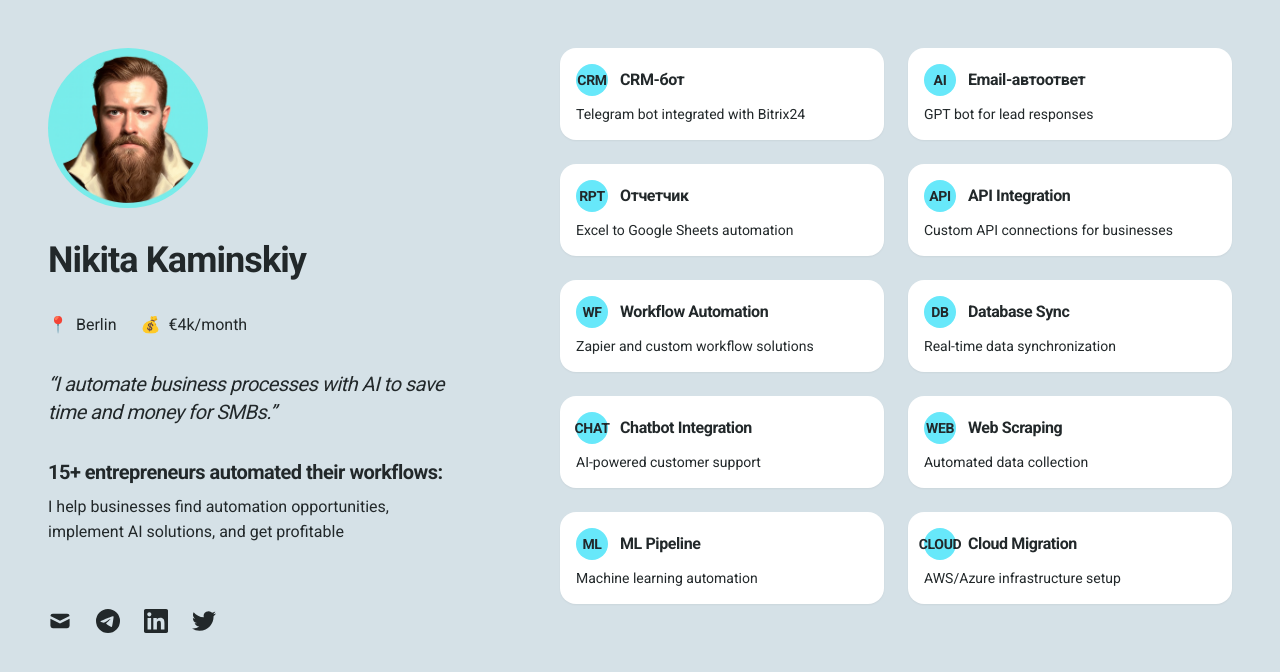
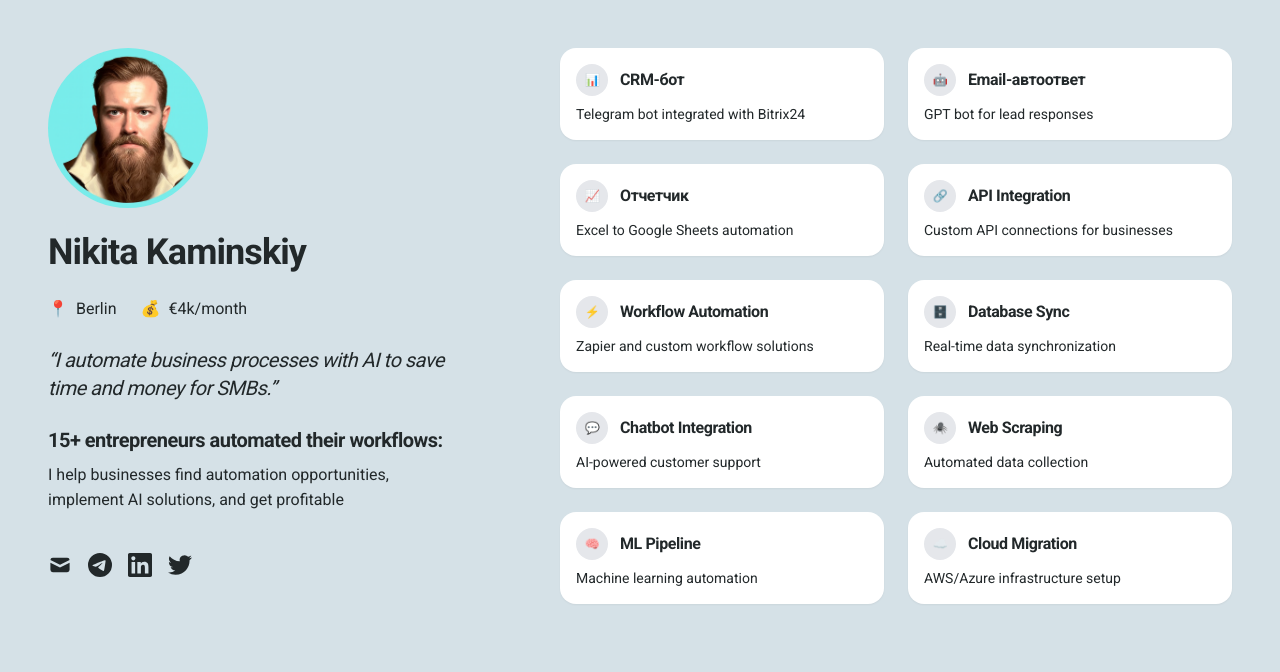
Before and after one commit to MrKaminskiy/nikitakaminskiy.com, a Next.js app: page / in a window 1280 px wide. Shown: the top 672 px of the page. Built offline with nearby package versions, Linux system fonts and the light colour scheme.

Commit message:
Fix spacing: reduce gaps between name/location and social icons, replace blue logos with neutral emoji placeholders

```diff
--- a/src/app/page.tsx
+++ b/src/app/page.tsx
@@ -4,7 +4,7 @@ export default function Home() {
     <div className="min-h-screen bg-custom-primary text-custom-primary">
       <main className="flex h-screen">
         {/* Left Column - Personal Info (40% width, fixed) */}
-        <div className="w-2/5 p-12 flex flex-col justify-start space-y-8">
+        <div className="w-2/5 p-12 flex flex-col justify-start space-y-6">
             {/* Profile Photo */}
             <div className="w-40 h-40 rounded-full overflow-hidden">
               <img
@@ -47,8 +47,8 @@ export default function Home() {
             </div>
 
             {/* Contact Section */}
-            <div className="pt-8">
-              <div className="flex space-x-6">
+            <div className="pt-4">
+              <div className="flex space-x-4">
                 <a
                   href="mailto:nikam0811@gmail.com"
                   className="text-custom-primary hover:text-custom-accent transition-colors"
@@ -102,8 +102,8 @@ export default function Home() {
           {/* Project 1 */}
           <a href="#" className="block bg-white p-4 rounded-2xl shadow-sm hover:shadow-lg hover:bg-gray-200 transition-all duration-200 cursor-pointer">
             <div className="flex items-center space-x-3 mb-2">
-              <div className="w-8 h-8 bg-custom-accent rounded-full flex items-center justify-center">
-                <span className="text-custom-primary font-bold text-sm">CRM</span>
+              <div className="w-8 h-8 bg-gray-200 rounded-full flex items-center justify-center">
+                <span className="text-gray-500 font-bold text-xs">📊</span>
               </div>
               <div className="font-bold text-custom-primary">CRM-бот</div>
             </div>
@@ -113,8 +113,8 @@ export default function Home() {
           {/* Project 2 */}
           <a href="#" className="block bg-white p-4 rounded-2xl shadow-sm hover:shadow-lg hover:bg-gray-200 transition-all duration-200 cursor-pointer">
             <div className="flex items-center space-x-3 mb-2">
-              <div className="w-8 h-8 bg-custom-accent rounded-full flex items-center justify-center">
-                <span className="text-custom-primary font-bold text-sm">AI</span>
+              <div className="w-8 h-8 bg-gray-200 rounded-full flex items-center justify-center">
+                <span className="text-gray-500 font-bold text-xs">🤖</span>
               </div>
               <div className="font-bold text-custom-primary">Email-автоответ</div>
             </div>
@@ -124,8 +124,8 @@ export default function Home() {
           {/* Project 3 */}
           <a href="#" className="block bg-white p-4 rounded-2xl shadow-sm hover:shadow-lg hover:bg-gray-200 transition-all duration-200 cursor-pointer">
             <div className="flex items-center space-x-3 mb-2">
-              <div className="w-8 h-8 bg-custom-accent rounded-full flex items-center justify-center">
-                <span className="text-custom-primary font-bold text-sm">RPT</span>
+              <div className="w-8 h-8 bg-gray-200 rounded-full flex items-center justify-center">
+                <span className="text-gray-500 font-bold text-xs">📈</span>
               </div>
               <div className="font-bold text-custom-primary">Отчетчик</div>
             </div>
@@ -135,8 +135,8 @@ export default function Home() {
           {/* Project 4 */}
           <a href="#" className="block bg-white p-4 rounded-2xl shadow-sm hover:shadow-lg hover:bg-gray-200 transition-all duration-200 cursor-pointer">
             <div className="flex items-center space-x-3 mb-2">
-              <div className="w-8 h-8 bg-custom-accent rounded-full flex items-center justify-center">
-                <span className="text-custom-primary font-bold text-sm">API</span>
+              <div className="w-8 h-8 bg-gray-200 rounded-full flex items-center justify-center">
+                <span className="text-gray-500 font-bold text-xs">🔗</span>
               </div>
               <div className="font-bold text-custom-primary">API Integration</div>
             </div>
@@ -146,8 +146,8 @@ export default function Home() {
           {/* Project 5 */}
           <a href="#" className="block bg-white p-4 rounded-2xl shadow-sm hover:shadow-lg hover:bg-gray-200 transition-all duration-200 cursor-pointer">
             <div className="flex items-center space-x-3 mb-2">
-              <div className="w-8 h-8 bg-custom-accent rounded-full flex items-center justify-center">
-                <span className="text-custom-primary font-bold text-sm">WF</span>
+              <div className="w-8 h-8 bg-gray-200 rounded-full flex items-center justify-center">
+                <span className="text-gray-500 font-bold text-xs">⚡</span>
               </div>
               <div className="font-bold text-custom-primary">Workflow Automation</div>
             </div>
@@ -157,8 +157,8 @@ export default function Home() {
           {/* Project 6 */}
           <a href="#" className="block bg-white p-4 rounded-2xl shadow-sm hover:shadow-lg hover:bg-gray-200 transition-all duration-200 cursor-pointer">
             <div className="flex items-center space-x-3 mb-2">
-              <div className="w-8 h-8 bg-custom-accent rounded-full flex items-center justify-center">
-                <span className="text-custom-primary font-bold text-sm">DB</span>
+              <div className="w-8 h-8 bg-gray-200 rounded-full flex items-center justify-center">
+                <span className="text-gray-500 font-bold text-xs">🗄️</span>
               </div>
               <div className="font-bold text-custom-primary">Database Sync</div>
             </div>
@@ -168,8 +168,8 @@ export default function Home() {
           {/* Project 7 */}
           <a href="#" className="block bg-white p-4 rounded-2xl shadow-sm hover:shadow-lg hover:bg-gray-200 transition-all duration-200 cursor-pointer">
             <div className="flex items-center space-x-3 mb-2">
-              <div className="w-8 h-8 bg-custom-accent rounded-full flex items-center justify-center">
-                <span className="text-custom-primary font-bold text-sm">CHAT</span>
+              <div className="w-8 h-8 bg-gray-200 rounded-full flex items-center justify-center">
+                <span className="text-gray-500 font-bold text-xs">💬</span>
               </div>
               <div className="font-bold text-custom-primary">Chatbot Integration</div>
             </div>
@@ -179,8 +179,8 @@ export default function Home() {
           {/* Project 8 */}
           <a href="#" className="block bg-white p-4 rounded-2xl shadow-sm hover:shadow-lg hover:bg-gray-200 transition-all duration-200 cursor-pointer">
             <div className="flex items-center space-x-3 mb-2">
-              <div className="w-8 h-8 bg-custom-accent rounded-full flex items-center justify-center">
-                <span className="text-custom-primary font-bold text-sm">WEB</span>
+              <div className="w-8 h-8 bg-gray-200 rounded-full flex items-center justify-center">
+                <span className="text-gray-500 font-bold text-xs">🕷️</span>
               </div>
               <div className="font-bold text-custom-primary">Web Scraping</div>
             </div>
@@ -190,8 +190,8 @@ export default function Home() {
           {/* Project 9 */}
           <a href="#" className="block bg-white p-4 rounded-2xl shadow-sm hover:shadow-lg hover:bg-gray-200 transition-all duration-200 cursor-pointer">
             <div className="flex items-center space-x-3 mb-2">
-              <div className="w-8 h-8 bg-custom-accent rounded-full flex items-center justify-center">
-                <span className="text-custom-primary font-bold text-sm">ML</span>
+              <div className="w-8 h-8 bg-gray-200 rounded-full flex items-center justify-center">
+                <span className="text-gray-500 font-bold text-xs">🧠</span>
               </div>
               <div className="font-bold text-custom-primary">ML Pipeline</div>
             </div>
@@ -201,8 +201,8 @@ export default function Home() {
           {/* Project 10 */}
           <a href="#" className="block bg-white p-4 rounded-2xl shadow-sm hover:shadow-lg hover:bg-gray-200 transition-all duration-200 cursor-pointer">
             <div className="flex items-center space-x-3 mb-2">
-              <div className="w-8 h-8 bg-custom-accent rounded-full flex items-center justify-center">
-                <span className="text-custom-primary font-bold text-sm">CLOUD</span>
+              <div className="w-8 h-8 bg-gray-200 rounded-full flex items-center justify-center">
+                <span className="text-gray-500 font-bold text-xs">☁️</span>
               </div>
               <div className="font-bold text-custom-primary">Cloud Migration</div>
             </div>
```
